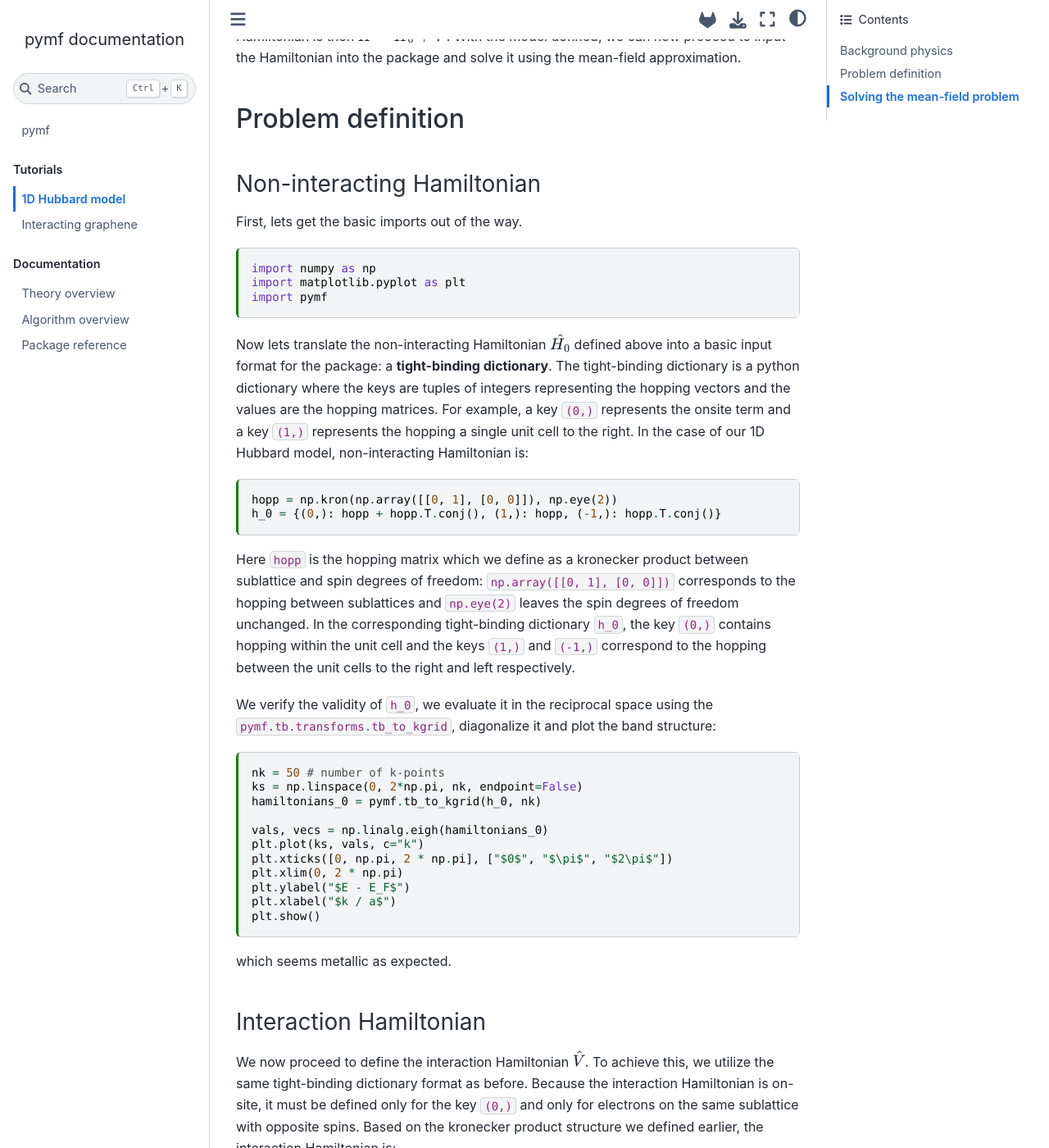
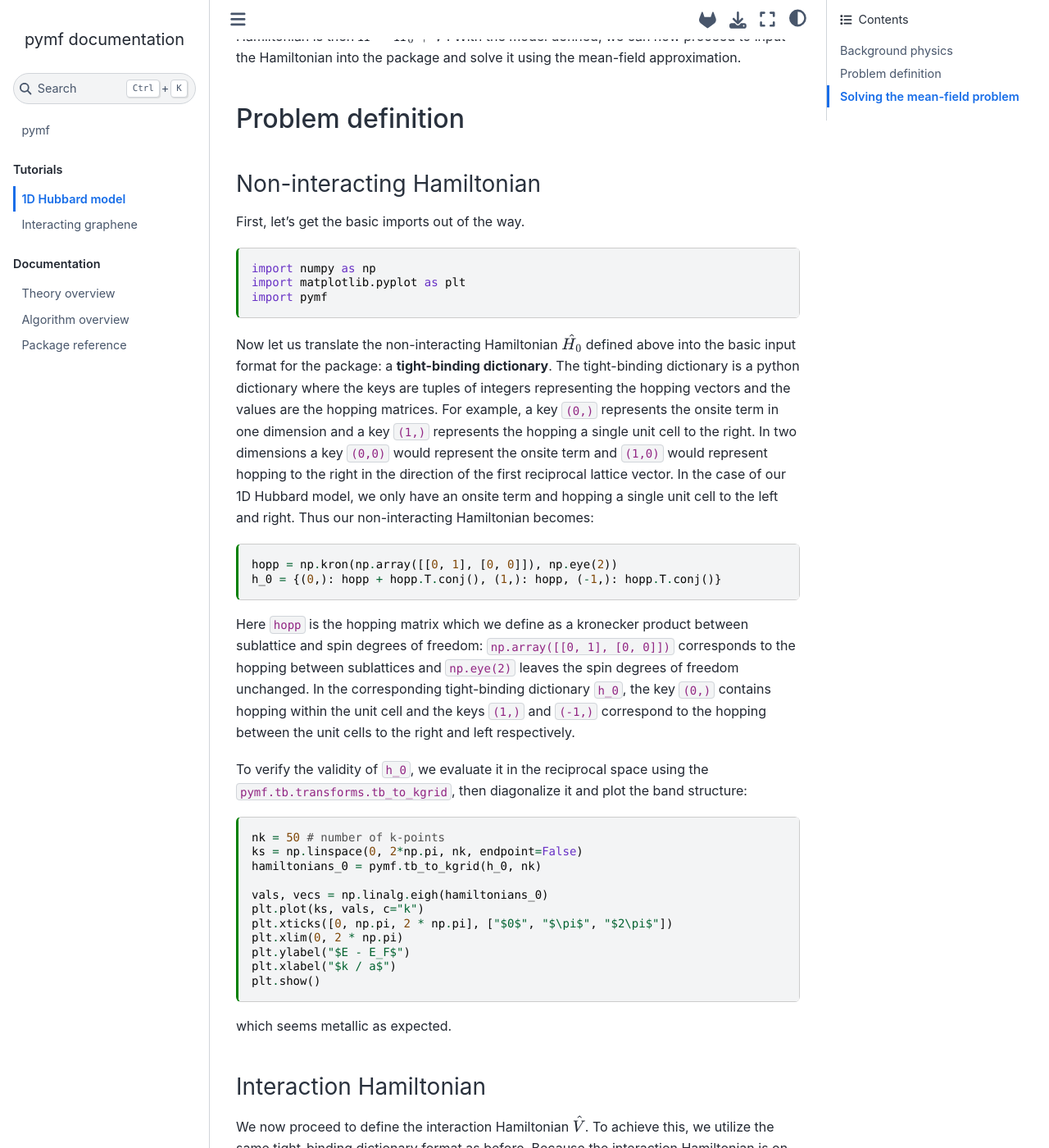
Before and after one commit to quantum-tinkerer/MeanFi, a Sphinx documentation site: the page built from docs/source/tutorial/hubbard_1d.md, in a window 1280 px wide and 1400 px high, scrolled down 745 px. Shown: the whole window at 82% size. Built offline with Sphinx 7.4.7 and the Sphinx Book theme 1.1.4, drawn with Linux system fonts in a browser that asks for light colours; the version number could not be read and is left out; comment, search, counter and statistics services are not loaded; cross-references to code outside the pages are shown as plain code; some of the changed text lies outside the part shown.

Commit message:
small rephrasings, typo fixings and sentence added

````diff
--- a/docs/source/tutorial/hubbard_1d.md
+++ b/docs/source/tutorial/hubbard_1d.md
@@ -41,17 +41,19 @@
 
 ### Non-interacting Hamiltonian
 
-First, lets get the basic imports out of the way.
+First, let's get the basic imports out of the way.
 
 ```{code-cell} ipython3
 import numpy as np
 import matplotlib.pyplot as plt
 import pymf
 ```
-Now lets translate the non-interacting Hamiltonian $\hat{H_0}$ defined above into a basic input format for the package: a **tight-binding dictionary**.
+Now let us translate the non-interacting Hamiltonian $\hat{H_0}$ defined above into the basic input format for the package: a **tight-binding dictionary**.
 The tight-binding dictionary is a python dictionary where the keys are tuples of integers representing the hopping vectors and the values are the hopping matrices.
-For example, a key `(0,)` represents the onsite term and a key `(1,)` represents the hopping a single unit cell to the right.
-In the case of our 1D Hubbard model, non-interacting Hamiltonian is:
+For example, a key `(0,)` represents the onsite term in one dimension and a key `(1,)` represents the hopping a single unit cell to the right.
+In two dimensions a key `(0,0)` would represent the onsite term and `(1,0)` would represent hopping to the right in the direction of the first reciprocal lattice vector.
+In the case of our 1D Hubbard model, we only have an onsite term and hopping a single unit cell to the left and right.
+Thus our non-interacting Hamiltonian  becomes:
 
 ```{code-cell} ipython3
 hopp = np.kron(np.array([[0, 1], [0, 0]]), np.eye(2))
@@ -60,7 +62,7 @@
 Here `hopp` is the hopping matrix which we define as a kronecker product between sublattice and spin degrees of freedom: `np.array([[0, 1], [0, 0]])` corresponds to the hopping between sublattices and `np.eye(2)` leaves the spin degrees of freedom unchanged.
 In the corresponding tight-binding dictionary `h_0`, the key `(0,)` contains hopping within the unit cell and the keys `(1,)` and `(-1,)` correspond to the hopping between the unit cells to the right and left respectively.
 
-We verify the validity of `h_0`, we evaluate it in the reciprocal space using the {autolink}`~pymf.tb.transforms.tb_to_kgrid`, diagonalize it and plot the band structure:
+To verify the validity of `h_0`, we evaluate it in the reciprocal space using the {autolink}`~pymf.tb.transforms.tb_to_kgrid`, then diagonalize it and plot the band structure:
 
 ```{code-cell} ipython3
 nk = 50 # number of k-points
@@ -107,10 +109,11 @@
 
 To find a mean-field solution, we first require a starting guess.
 In cases where the non-interacting Hamiltonian is highly degenerate, there exists several possible mean-field solutions, many of which are local and not global minima of the energy landscape.
+Therefore, the choice of the initial guess can significantly affect the final solution depending on the energy landscape.
 Here the problem is simple enough that we can generate a random guess for the mean-field solution through the {autolink}`~pymf.tb.utils.generate_guess` function.
 It creates a random Hermitian tight-binding dictionary based on the hopping keys provided and the number of degrees of freedom within the unit cell.
-Because the mean-field solution cannot contain hoppings longer than the interaction itself, we use `h_0` keys as an input to {autolink}`~pymf.tb.utils.generate_guess`.
-Finally, to solve the model, we use the {autolink}`~pymf.solvers.solver` function which by default employes a root-finding algorithm to find a self-consistent mean-field solution.
+Because the mean-field solution cannot contain hoppings longer than the interaction itself, we use `h_int` keys as an input to {autolink}`~pymf.tb.utils.generate_guess`.
+Finally, to solve the model, we use the {autolink}`~pymf.solvers.solver` function which by default employes a root-finding [algorithm](https://docs.scipy.org/doc/scipy/reference/generated/scipy.optimize.anderson.html) to find a self-consistent mean-field solution.
 
 ```{code-cell} ipython3
 filling = 2
@@ -184,4 +187,4 @@
 plt.show()
 ```
 
-We see that at around $U=1$ the gap opens up and the system transitions from a metal to an insulator.
+We see that at around $U=1$ the gap opens up and the system transitions from a metal to an insulator.  In order to more accurately determine the size of the gap, we chose to use a denser k-grid for the diagonalization of the mean-field solution.
````
